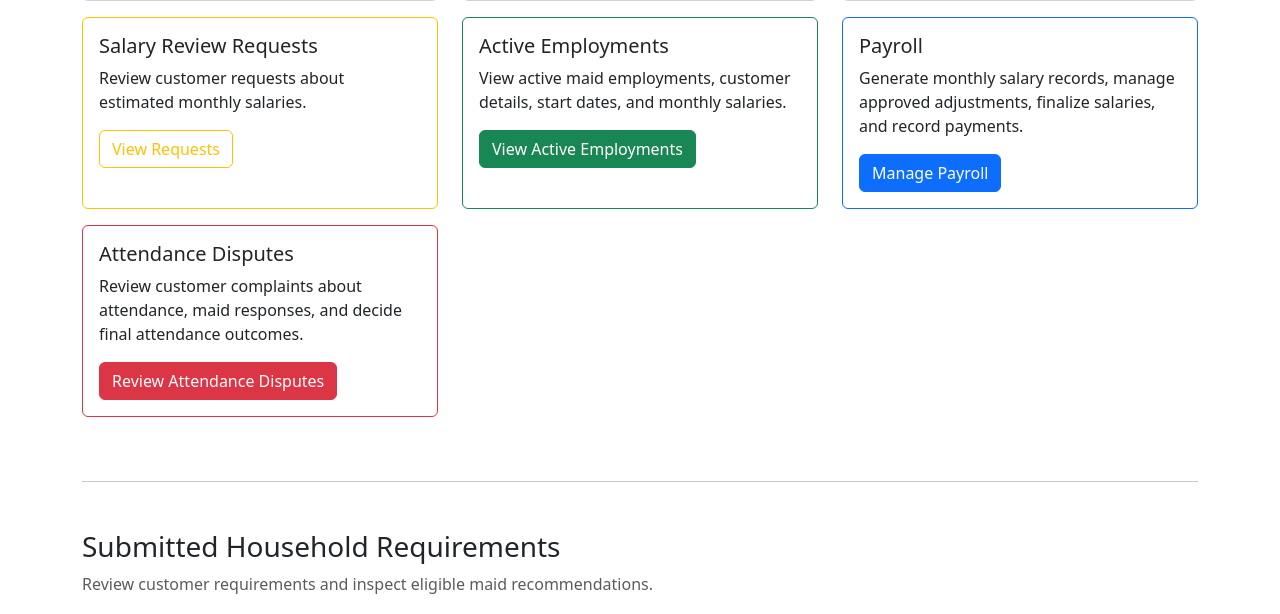
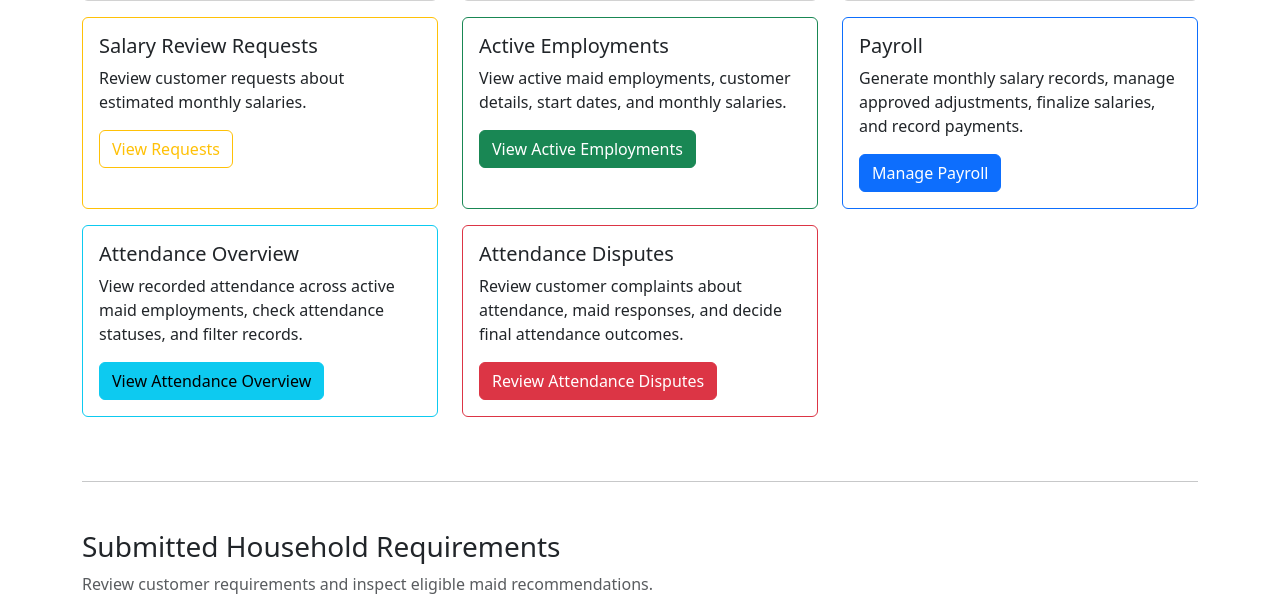
Before and after one commit to shubh110105/sahayika, a Flask app: template app/templates/admin/dashboard.html in a window 1280 px wide. Shown: the part 389-1003 px from the top of the page. Run offline with Flask 3, Linux system fonts and the light colour scheme; the template is opened without the code that fills it, so the values that code supplies are empty.

Commit message:
Add Admin Attendance Overview Card with filtering options

```diff
--- a/app/templates/admin/dashboard.html
+++ b/app/templates/admin/dashboard.html
@@ -137,6 +137,25 @@
             </div>
         </div>
 
+        <!-- Admin Attendance Overview Card -->
+        <div class="col-md-4 mb-3">
+            <div class="card h-100 border-info">
+                <div class="card-body">
+                    <h5 class="card-title">Attendance Overview</h5>
+                    <p class="card-text">
+                        View recorded attendance across active maid
+                        employments, check attendance statuses, and filter records.
+                    </p>
+                    <a
+                        href="/admin/attendance/overview/page"
+                        class="btn btn-info"
+                    >
+                        View Attendance Overview
+                    </a>
+                </div>
+            </div>
+        </div>
+
         <!-- Admin Attendance Disputes Card -->
         <div class="col-md-4 mb-3">
             <div class="card h-100 border-danger">
```
